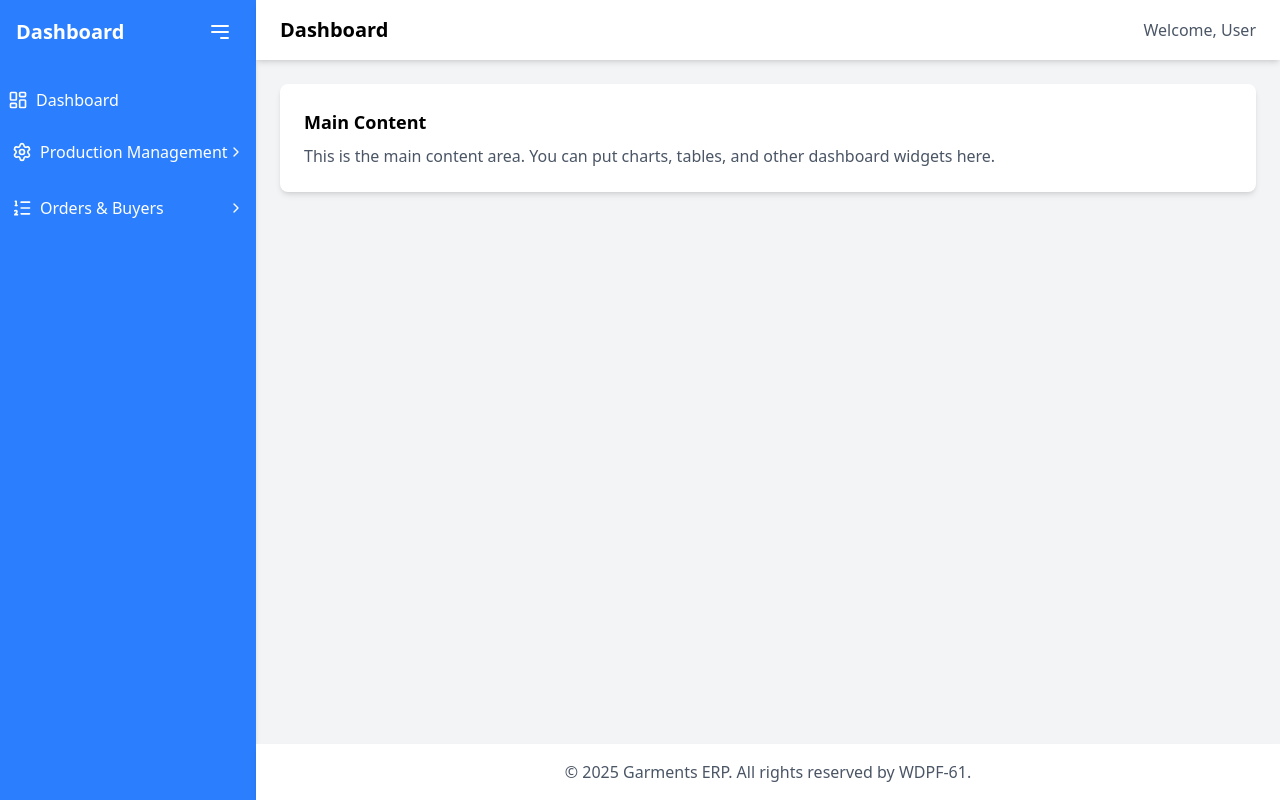
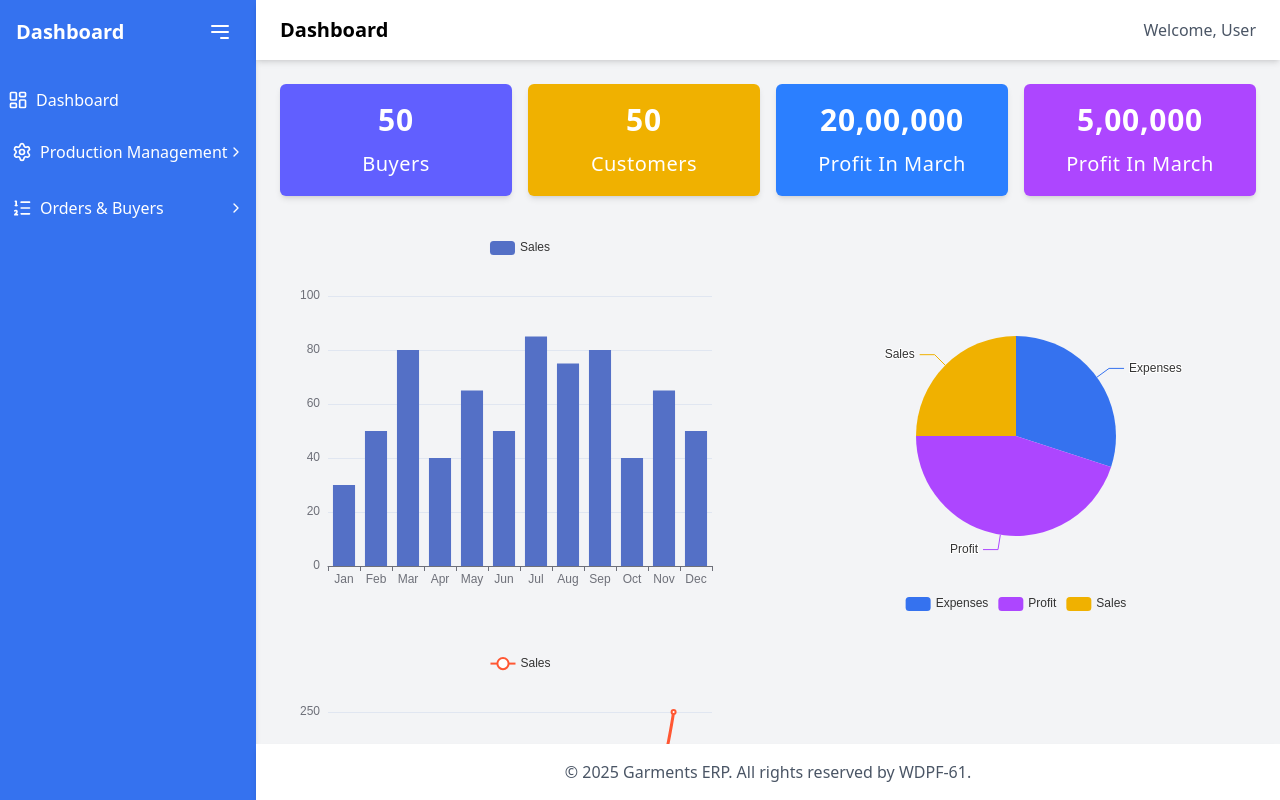
Before and after one commit to delwarJnu11/Garments_ERP_Dashboard_VUE, a Vue app: page / in a window 1280 px wide. Built offline with nearby package versions, Linux system fonts and the light colour scheme.

Commit message:
dashboard chart added

```diff
--- a/package.json
+++ b/package.json
@@ -10,10 +10,12 @@
   },
   "dependencies": {
     "@tailwindcss/vite": "^4.0.15",
+    "echarts": "^5.6.0",
     "lucide-vue-next": "^0.483.0",
     "primevue": "^4.3.2",
     "tailwindcss": "^4.0.15",
     "vue": "^3.5.13",
+    "vue-echarts": "^7.0.3",
     "vue-router": "4"
   },
   "devDependencies": {
--- a/src/assets/main.css
+++ b/src/assets/main.css
@@ -1,2 +1,6 @@
 /* @import './base.css'; */
 @import 'tailwindcss';
+@theme {
+	--color-primary: #764abc;
+	--color-secondary: #eabad2;
+}
--- /dev/null
+++ b/src/components/dashboard/BarChart.vue
@@ -0,0 +1,66 @@
+<script>
+import { BarChart } from 'echarts/charts';
+import {
+	GridComponent,
+	LegendComponent,
+	TooltipComponent,
+} from 'echarts/components';
+import { use } from 'echarts/core';
+import { CanvasRenderer } from 'echarts/renderers';
+import { defineComponent, ref } from 'vue';
+import VChart from 'vue-echarts';
+
+use([
+	BarChart,
+	GridComponent,
+	TooltipComponent,
+	LegendComponent,
+	CanvasRenderer,
+]);
+
+export default defineComponent({
+	components: { VChart },
+	setup() {
+		const chartOption = ref({
+			title: { text: 'Sales Data' },
+			tooltip: {},
+			legend: { data: ['Sales'] },
+			xAxis: {
+				data: [
+					'Jan',
+					'Feb',
+					'Mar',
+					'Apr',
+					'May',
+					'Jun',
+					'Jul',
+					'Aug',
+					'Sep',
+					'Oct',
+					'Nov',
+					'Dec',
+				],
+			},
+			yAxis: {},
+			series: [
+				{
+					name: 'Sales',
+					type: 'bar',
+					data: [30, 50, 80, 40, 65, 50, 85, 75, 80, 40, 65, 50],
+				},
+			],
+		});
+
+		return { chartOption };
+	},
+});
+</script>
+
+<template>
+	<v-chart
+		:option="chartOption"
+		style="height: 400px"
+	/>
+</template>
+
+<style scoped></style>
--- a/src/components/dashboard/Dashboard.vue
+++ b/src/components/dashboard/Dashboard.vue
@@ -1,15 +1,73 @@
 <template>
 	<div>
-		<div class="bg-white shadow-md rounded-lg p-6">
-			<h2 class="text-lg font-semibold">Main Content</h2>
-			<p class="text-gray-600 mt-2">
-				This is the main content area. You can put charts, tables, and other
-				dashboard widgets here.
-			</p>
+		<div class="grid sm:grid-cols-1 md:grid-cols-4 lg:grid-cols-4 gap-4">
+			<div class="text-center bg-indigo-500 rounded-md shadow-md p-3">
+				<h2>
+					<strong class="text-3xl tracking-wide leading-12 text-white"
+						>50</strong
+					>
+				</h2>
+				<h4 class="text-xl tracking-wide leading-10 text-white">Buyers</h4>
+			</div>
+			<div class="text-center bg-yellow-500 rounded-md shadow-md p-3">
+				<h2>
+					<strong class="text-3xl tracking-wide leading-12 text-white"
+						>50</strong
+					>
+				</h2>
+				<h4 class="text-xl tracking-wide leading-10 text-white">Customers</h4>
+			</div>
+			<div class="text-center bg-blue-500 rounded-md shadow-md p-3">
+				<h2>
+					<strong class="text-3xl tracking-wide leading-12 text-white"
+						>20,00,000</strong
+					>
+				</h2>
+				<h4 class="text-xl tracking-wide leading-10 text-white">
+					Profit In {{ currentMonth }}
+				</h4>
+			</div>
+			<div class="text-center bg-purple-500 rounded-md shadow-md p-3">
+				<h2>
+					<strong class="text-3xl tracking-wide leading-12 text-white"
+						>5,00,000</strong
+					>
+				</h2>
+				<h4 class="text-xl tracking-wide leading-10 text-white">
+					Profit In {{ currentMonth }}
+				</h4>
+			</div>
+		</div>
+		<div class="grid md:grid-cols-2 gap-4 mt-10">
+			<BarChart />
+			<PieChart />
+			<LineChart />
 		</div>
 	</div>
 </template>
 
-<script setup></script>
+<script setup>
+import BarChart from './BarChart.vue';
+import LineChart from './LineChart.vue';
+import PieChart from './PieChart.vue';
 
-<style lang="scss" scoped></style>
+const month = [
+	'January',
+	'February',
+	'March',
+	'April',
+	'May',
+	'June',
+	'July',
+	'August',
+	'September',
+	'October',
+	'November',
+	'December',
+];
+
+const d = new Date();
+let currentMonth = month[d.getMonth()];
+</script>
+
+<style scoped></style>
--- /dev/null
+++ b/src/components/dashboard/LineChart.vue
@@ -0,0 +1,61 @@
+<template>
+	<v-chart
+		:option="chartOption"
+		style="height: 400px"
+	/>
+</template>
+
+<script>
+import { LineChart } from 'echarts/charts';
+import {
+	GridComponent,
+	LegendComponent,
+	TooltipComponent,
+} from 'echarts/components';
+import { use } from 'echarts/core';
+import { CanvasRenderer } from 'echarts/renderers';
+import { defineComponent, ref } from 'vue';
+import VChart from 'vue-echarts';
+
+use([
+	LineChart,
+	GridComponent,
+	TooltipComponent,
+	LegendComponent,
+	CanvasRenderer,
+]);
+
+export default defineComponent({
+	components: { VChart },
+	setup() {
+		const chartOption = ref({
+			title: { text: 'Sales Over Time' },
+			tooltip: { trigger: 'axis' },
+			legend: { data: ['Sales'] },
+			xAxis: {
+				type: 'category',
+				data: ['Jan', 'Feb', 'Mar', 'Apr', 'May'],
+			},
+			yAxis: {
+				type: 'value',
+			},
+			series: [
+				{
+					name: 'Sales',
+					type: 'line',
+					data: [120, 200, 150, 80, 250],
+					smooth: true, // Makes the line smooth
+					itemStyle: {
+						color: '#FF5733', // Change line color
+					},
+					lineStyle: {
+						width: 3, // Line thickness
+					},
+				},
+			],
+		});
+
+		return { chartOption };
+	},
+});
+</script>
--- /dev/null
+++ b/src/components/dashboard/PieChart.vue
@@ -0,0 +1,42 @@
+<template>
+	<v-chart
+		:option="chartOption"
+		style="height: 400px"
+	/>
+</template>
+
+<script>
+import { PieChart } from 'echarts/charts';
+import { LegendComponent, TooltipComponent } from 'echarts/components';
+import { use } from 'echarts/core';
+import { CanvasRenderer } from 'echarts/renderers';
+import { defineComponent, ref } from 'vue';
+import VChart from 'vue-echarts';
+
+use([PieChart, TooltipComponent, LegendComponent, CanvasRenderer]);
+
+export default defineComponent({
+	components: { VChart },
+	setup() {
+		const chartOption = ref({
+			title: { text: 'Tracking EveryThings' },
+			tooltip: { trigger: 'item' },
+			legend: { bottom: '5%', left: 'center' },
+			series: [
+				{
+					name: 'Track',
+					type: 'pie',
+					radius: '50%',
+					data: [
+						{ value: 30, name: 'Expenses', itemStyle: { color: '#3572EF' } },
+						{ value: 45, name: 'Profit', itemStyle: { color: '#AD46FF' } },
+						{ value: 25, name: 'Sales', itemStyle: { color: '#F0B100' } },
+					],
+				},
+			],
+		});
+
+		return { chartOption };
+	},
+});
+</script>
--- a/src/components/layout/Layout.vue
+++ b/src/components/layout/Layout.vue
@@ -6,13 +6,13 @@ import Sidebar from './Sidebar.vue';
 </script>
 
 <template>
-	<div class="flex h-screen bg-gray-100">
+	<div class="flex bg-gray-100 h-screen">
 		<Sidebar />
 
 		<div class="flex flex-col flex-1">
 			<Header />
 
-			<main class="flex-1 p-6">
+			<main class="flex-1 p-6 h-screen overflow-y-auto hover:overflow-y-scroll">
 				<RouterView />
 			</main>
 
--- a/src/components/layout/Sidebar.vue
+++ b/src/components/layout/Sidebar.vue
@@ -17,7 +17,7 @@ const toggleMenu = (menu) => {
 <template>
 	<aside
 		:class="isSidebarOpen ? 'w-64' : 'w-20'"
-		class="bg-blue-500 text-white shadow-md transition-all duration-300 ease-in-out"
+		class="bg-[#3572EF] text-white shadow-md transition-all duration-300 ease-in-out w-64 h-screen overflow-y-auto"
 	>
 		<div class="flex items-center justify-between px-4 py-3">
 			<h2
```
Also changed, not shown: 1 other file (tests, documents, lock files or other folders).
